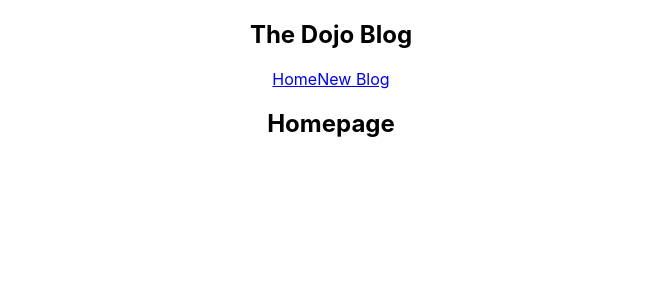
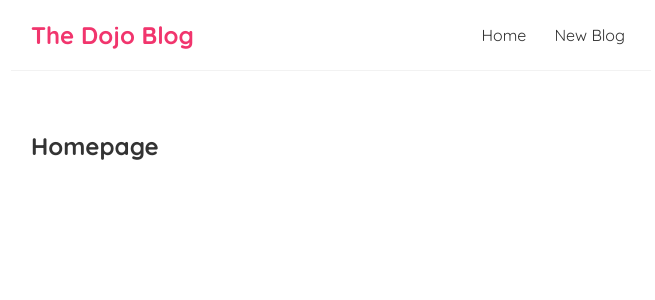
Before and after one commit to rupam-seal/MAL, a React (Create React App) app in the folder dojo-blog/: page / in a window 1280 px wide. Shown: the top 300 px of the page, without its empty margins (309-964 px from the left). Built offline with nearby package versions, Linux system fonts and the light colour scheme.

Commit message:
✨completed: lesson-6

```diff
--- a/dojo-blog/src/App.js
+++ b/dojo-blog/src/App.js
@@ -1,4 +1,3 @@
-import './App.css';
 import Home from './Home';
 import Navbar from './Navbar';
 
--- a/dojo-blog/src/index.css
+++ b/dojo-blog/src/index.css
@@ -1,13 +1,35 @@
-body {
+@import url('https://fonts.googleapis.com/css2?family=Quicksand:wght@300;400;500;600;700&display=swap');
+
+/* base styles */
+* {
   margin: 0;
-  font-family: -apple-system, BlinkMacSystemFont, 'Segoe UI', 'Roboto', 'Oxygen',
-    'Ubuntu', 'Cantarell', 'Fira Sans', 'Droid Sans', 'Helvetica Neue',
-    sans-serif;
-  -webkit-font-smoothing: antialiased;
-  -moz-osx-font-smoothing: grayscale;
+  font-family: "Quicksand";
+  color: #333;
 }
-
-code {
-  font-family: source-code-pro, Menlo, Monaco, Consolas, 'Courier New',
-    monospace;
+.navbar {
+  padding: 20px;
+  display: flex;
+  align-items: center;
+  max-width: 600px;
+  margin: 0 auto;
+  border-bottom: 1px solid #f2f2f2;
 }
+.navbar h1 {
+  color: #f1356d;
+}
+.navbar .links {
+  margin-left: auto;
+}
+.navbar a {
+  margin-left: 16px;
+  text-decoration: none;
+  padding: 6px;
+}
+.navbar a:hover {
+  color: #f1356d;
+}
+.content {
+  max-width: 600px;
+  margin: 40px auto;
+  padding: 20px;
+}
```
